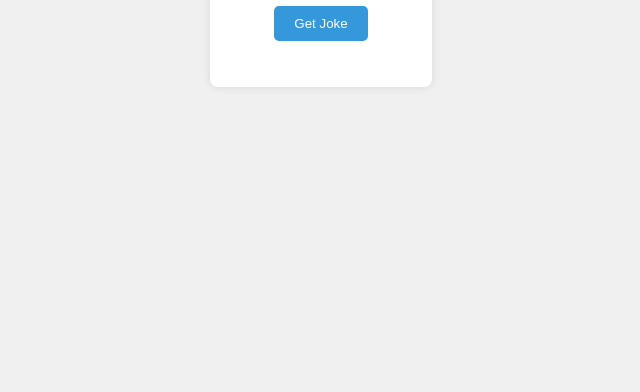
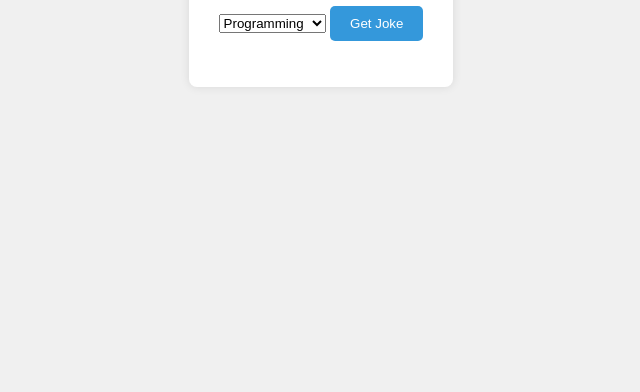
Before and after one commit to Anshu122007/JOKE-API-WEBSITE, a plain HTML site: page index.html in a window 1280 px wide. Shown: the part 408-800 px from the top of the page, without its empty margins (319-959 px from the left). Drawn offline with Linux system fonts and the light colour scheme.

Commit message:
Added joke category selection

```diff
--- a/index.html
+++ b/index.html
@@ -9,6 +9,16 @@
 <body>
     <div class="container">
         <h1>Get a Joke</h1>
+
+        <!-- Joke Category Dropdown -->
+        <select id="categorySelect">
+            <option value="Programming">Programming</option>
+            <option value="Miscellaneous">Miscellaneous</option>
+            <option value="Puns">Puns</option>
+            <option value="Spooky">Spooky</option>
+            <option value="Christmas">Christmas</option>
+        </select>
+
         <button id="jokeButton">Get Joke</button>
         <p id="joke"></p>
     </div>
```
